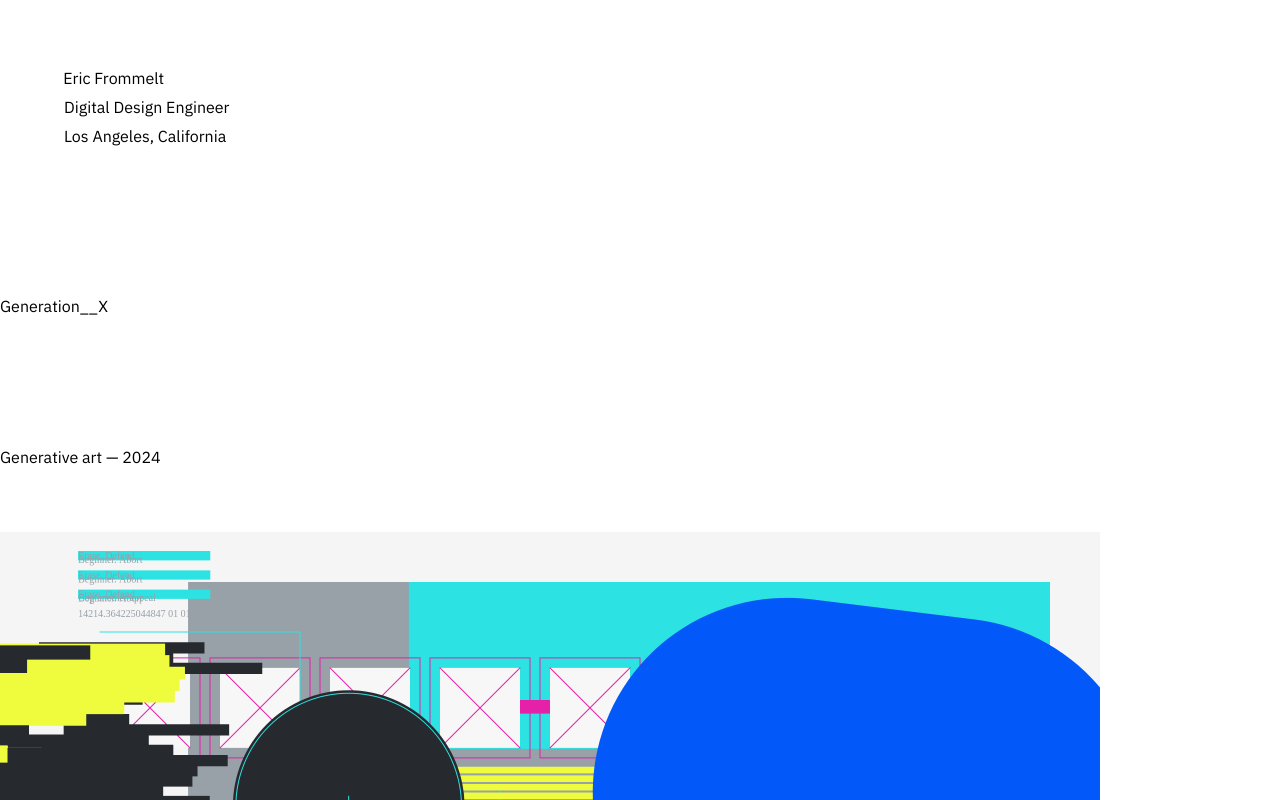
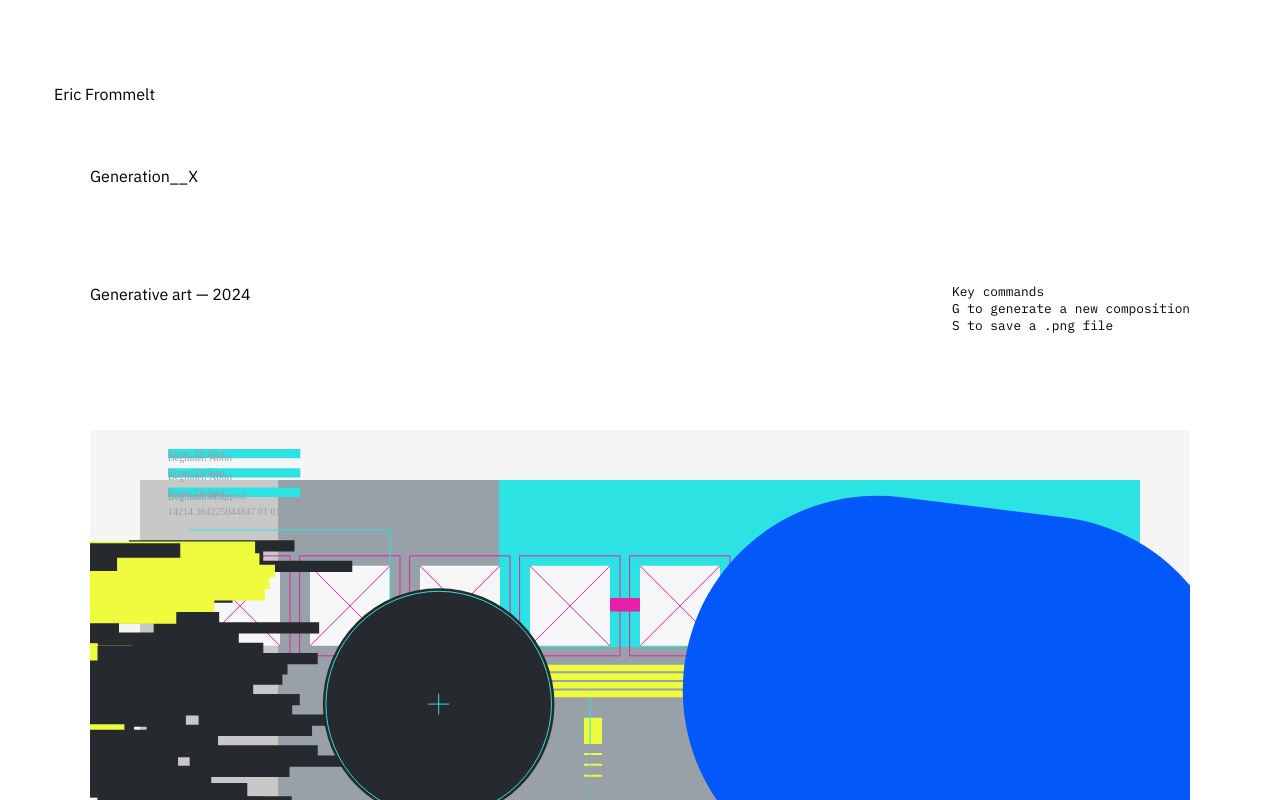
Before and after one commit to ericfrommelt/alphanumeric-v7, a Next.js app: page /generationx in a window 1280 px wide. Shown: the top 800 px of the page. Built offline with nearby package versions, Linux system fonts and the light colour scheme.

Commit message:
Masthead interaction, generationX work

```diff
--- a/src/app/components/masthead.js
+++ b/src/app/components/masthead.js
@@ -6,17 +6,24 @@ export default function Masthead() {
       <div className={styles.nameWrapper}>
         <div className={styles.navItemWrapper}>
           <div className={styles.navGroup}>
-            <div className={styles.arrowLeft}>
-              <svg className={styles.navArrow} width="6" height="10" viewBox="0 0 6 10" fill="none" xmlns="http://www.w3.org/2000/svg">
-                <path d="M1 9L5 5L1 0.999999"/>
-              </svg>
+
+            <div className={styles.cube}>
+              <div className={styles.container}>
+                <div className={styles.overlay}>
+                  <div className={styles.top}>
+                    <a href="/"><h1 className={styles.mastheadName}>Alphanumeric.io</h1></a>
+                  </div>
+                  <div className={styles.front}>
+                    <a href="/"><h1 className={styles.mastheadAlpha}>Eric Frommelt</h1></a>
+                  </div>
+                </div>
+              </div>
             </div>
-              <a href="/"><h1 className={styles.mastheadName}>Eric Frommelt</h1></a>
           </div>
         </div>
       </div>
-      <p>Digital Design Engineer</p>
-      <p>Los Angeles, California</p>
+      {/* <p>Digital Design Engineer</p>
+      <p>Los Angeles, California</p> */}
     </header>
   );
 }
--- a/src/app/components/masthead.module.css
+++ b/src/app/components/masthead.module.css
@@ -1,4 +1,4 @@
-.mastheadName, .masthead p {
+.mastheadAlpha, .mastheadName, .masthead p {
   line-height: var(--globals-line-height);
   font-size: 1rem;
   font-weight: 400;
@@ -13,11 +13,11 @@
 }
 
 .navGroup {
-  display: flex;
-  justify-content: flex-start;
+  display: relative;
+  /* justify-content: flex-start;
   align-items: center;
   gap: 0.2rem;
-  transition: 0.2s;
+  transition: 0.2s; */
 }
 
 .navGroup:hover {
@@ -31,6 +31,7 @@
   transition: 0.3s;
 }
 
+
 .navGroup:hover .arrowLeft {
   opacity: 1;
 }
@@ -42,3 +43,47 @@
 .navItemWrapper {
   display: inline-block;
 }
+
+.container {
+  display: block;
+  /* transition: 0.3s; */
+}
+
+.cube {
+  width: 100%;
+  height: 100%;
+  perspective-origin: top;
+  perspective: 200px;
+  transform-style: preserve-3d;
+}
+
+.top, .front, .overlay {
+  display: block;
+  position: absolute;
+  width: 32rem;
+  height: 1.4rem;
+  border: none;
+  backface-visibility: hidden;
+  transition: 0.4s;
+}
+
+.overlay {
+  z-index: 100;
+  overflow: hidden;
+}
+
+.overlay:hover .top {
+  transform: rotateX(0deg) translateZ(12px);
+}
+
+.overlay:hover .front {
+  transform: rotateX(-90deg) translateZ(12px);
+}
+
+.top {
+  transform: rotateX(90deg) translateZ(12px);
+}
+
+.front {
+  transform: rotateX(0deg) translateZ(12px);
+}
--- a/src/app/components/projects.module.css
+++ b/src/app/components/projects.module.css
@@ -141,3 +141,8 @@
   margin: 1rem 0;
   display: inline-block;
 }
+
+.cta {
+  font-family: var(--font-mono);
+  font-size: .8rem;
+}
--- a/src/app/generationx/page.js
+++ b/src/app/generationx/page.js
@@ -11,7 +11,10 @@ const Generationx = () => {
     <>
       <div className={styles.content__wrapper}>
         <h2 className={styles.title}>Generation__X</h2>
-        <p className={styles.info}>Generative art &mdash; 2024</p>
+        <div className={styles.description}>
+          <p className={styles.info}>Generative art &mdash; 2024</p>
+          <p className={styles.commands}>Key commands <br />G to generate a new composition<br />S to save a .png file</p>
+        </div>
         <div className={styles.p5Wrapper}>
           <GenSketch />
         </div>
--- a/src/app/generationx/page.module.css
+++ b/src/app/generationx/page.module.css
@@ -20,7 +20,7 @@
 }
 
 .title, .info {
-  margin: 4rem 0;
+
   line-height: 1.4rem;
   font-weight: 400;
   font-size: 1rem;
@@ -36,3 +36,16 @@
 .number {
   grid-column: 2;
 }
+
+.description {
+  grid-column: 2;
+  margin: 6rem 0;
+  display: flex;
+  justify-content: space-between;
+  align-items: flex-start;
+}
+
+.commands {
+  font-family: var(--font-mono);
+  font-size: .8rem;
+}
--- a/src/app/generationx/sketch.js
+++ b/src/app/generationx/sketch.js
@@ -21,7 +21,7 @@ const P5Sketch = () => {
       let cpinkTint = p.color(211, 159, 198);
       let cneonGreen = p.color(3, 88, 250);
       let gradYellow = p.color(254, 88, 110);
-    let baseColor = background;
+      let baseColor = p.color(245, 245, 245);
 
       // RandomNumbers
       // let randNum = 0;
@@ -39,15 +39,12 @@ const P5Sketch = () => {
       //-------------------------------------
       // Canvas
       p.createCanvas(1100, 1100);
-      p.background(0);
-      p.pixelDensity(2);
+      p.pixelDensity(1);
       p.baseColor()
 
       //-------------------------------------
       // Interaction
       p.keyPressed();
-      console.log('hello');
-      console.log(p.key);
     };
 
     p.draw = () => {
@@ -416,7 +413,7 @@ const P5Sketch = () => {
 
       // Utilities
     p.baseColor = function() {
-      p.fill(baseColor);
+      p.fill(200);
       p.rect(0, 0, p.width, p.height);
     };
 
@@ -438,10 +435,12 @@ const P5Sketch = () => {
     };
 
     p.keyPressed = function() {
-      console.log(p.key);
       if (p.key === 's' || p.key === 'S') {
         p.save('sketch-00.png');
         console.log('saved');
+      } else if (p.key === 'g' || p.key === 'G') {
+        p.draw();
+        console.log('redraw');
       }
     };
   };
--- a/src/app/globals.css
+++ b/src/app/globals.css
@@ -1,5 +1,5 @@
 :root {
-  --max-width: 1400px;
+  --max-width: 1100px;
   --border-radius: 12px;
   --font-mono: "IBM Plex Mono", ui-monospace, Menlo, Monaco, "Cascadia Mono", "Segoe UI Mono",
     "Roboto Mono", "Oxygen Mono", "Ubuntu Monospace", "Source Code Pro",
```
Also changed, not shown: src/app/components/Projects.js (+4 -4 lines). Lines whose indentation alone changed are shown as unchanged.
